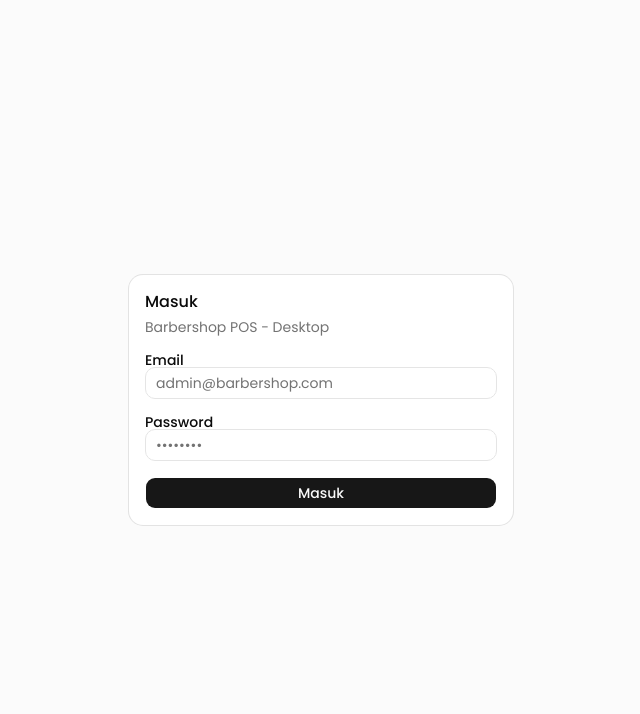
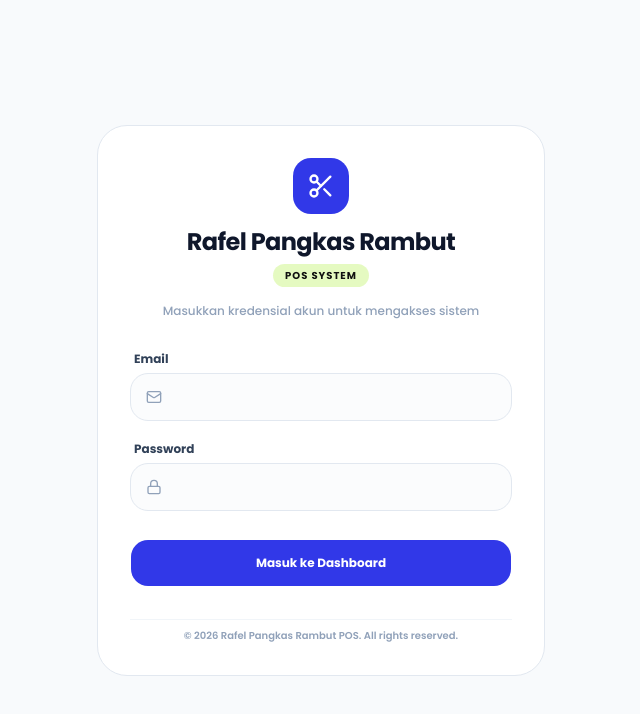
Before and after one commit to refiepratama-dev/barbershopAppV2-Dekstop, a Next.js app: page /login in a window 1280 px wide. Shown: the top 714 px of the page, without its empty margins (319-959 px from the left). Built offline with nearby package versions, Linux system fonts and the light colour scheme; no server answers.

Commit message:
restyle login page

```diff
--- a/app/login/page.tsx
+++ b/app/login/page.tsx
@@ -6,13 +6,7 @@ import { supabase } from "@/lib/supabase";
 import { Button } from "@/components/ui/button";
 import { Input } from "@/components/ui/input";
 import { Label } from "@/components/ui/label";
-import {
-  Card,
-  CardContent,
-  CardHeader,
-  CardTitle,
-  CardDescription,
-} from "@/components/ui/card";
+import { Scissors, Lock, Mail, Loader2, AlertCircle } from "lucide-react";
 
 export default function LoginPage() {
   const router = useRouter();
@@ -21,7 +15,9 @@ export default function LoginPage() {
   const [loading, setLoading] = useState(false);
   const [error, setError] = useState("");
 
-  async function handleLogin() {
+  async function handleLogin(e?: React.FormEvent) {
+    if (e) e.preventDefault();
+
     if (!email || !password) {
       setError("Email dan password wajib diisi");
       return;
@@ -46,42 +42,97 @@ export default function LoginPage() {
   }
 
   return (
-    <div className="w-full min-h-screen flex items-center justify-center bg-muted/40">
-      <Card className="w-full max-w-sm">
-        <CardHeader>
-          <CardTitle>Masuk</CardTitle>
-          <CardDescription>Barbershop POS - Desktop</CardDescription>
-        </CardHeader>
-        <CardContent className="flex flex-col gap-4">
-          <div>
-            <Label htmlFor="email">Email</Label>
+    <div className="min-h-screen w-full bg-slate-50 flex items-center justify-center p-4 font-sans text-[#111111]">
+      <div className="w-full max-w-md bg-white rounded-[30px] border border-slate-200 p-8 space-y-8">
+        {/* Header / Brand Identity */}
+        <div className="flex flex-col items-center text-center space-y-3">
+          <div className="w-14 h-14 rounded-2xl bg-[#3138E8] flex items-center justify-center text-white">
+            <Scissors className="w-7 h-7" />
+          </div>
+          <div className="space-y-1">
+            <h1 className="text-2xl font-black tracking-tight text-slate-900">
+              Rafel Pangkas Rambut
+            </h1>
+            <span className="inline-block px-3 py-1 rounded-full bg-[#BEF264]/40 text-[#111111] text-[10px] font-black tracking-widest uppercase">
+              POS SYSTEM
+            </span>
+          </div>
+          <p className="text-xs text-slate-400 font-medium pt-1">
+            Masukkan kredensial akun untuk mengakses sistem
+          </p>
+        </div>
+
+        {/* Form Login */}
+        <form onSubmit={handleLogin} className="space-y-5">
+          {error && (
+            <div className="flex items-center gap-2 p-3.5 text-xs text-red-600 bg-red-50 border border-red-100 rounded-2xl font-medium">
+              <AlertCircle className="w-4 h-4 shrink-0 text-red-500" />
+              <span>{error}</span>
+            </div>
+          )}
+
+          <div className="space-y-1.5">
+            <Label
+              htmlFor="email"
+              className="text-xs font-bold text-slate-700 ml-1"
+            >
+              Email
+            </Label>
+            <div className="relative">
+              <Mail className="w-4 h-4 absolute left-4 top-1/2 -translate-y-1/2 text-slate-400" />
               <Input
                 id="email"
                 type="email"
                 value={email}
                 onChange={(e) => setEmail(e.target.value)}
-              placeholder="admin@barbershop.com"
+                className="pl-11 h-12 rounded-2xl border-slate-200 bg-slate-50/50 text-xs font-medium focus-visible:ring-[#3138E8] focus-visible:bg-white transition-all shadow-none"
               />
             </div>
-          <div>
-            <Label htmlFor="password">Password</Label>
+          </div>
+
+          <div className="space-y-1.5">
+            <Label
+              htmlFor="password"
+              className="text-xs font-bold text-slate-700 ml-1"
+            >
+              Password
+            </Label>
+            <div className="relative">
+              <Lock className="w-4 h-4 absolute left-4 top-1/2 -translate-y-1/2 text-slate-400" />
               <Input
                 id="password"
                 type="password"
                 value={password}
                 onChange={(e) => setPassword(e.target.value)}
-              placeholder="••••••••"
-              onKeyDown={(e) => e.key === "Enter" && handleLogin()}
+                className="pl-11 h-12 rounded-2xl border-slate-200 bg-slate-50/50 text-xs font-medium focus-visible:ring-[#3138E8] focus-visible:bg-white transition-all shadow-none"
               />
             </div>
+          </div>
 
-          {error && <p className="text-sm text-destructive">{error}</p>}
+          <Button
+            type="submit"
+            disabled={loading}
+            className="w-full h-12 rounded-2xl bg-[#3138E8] hover:bg-[#252ab8] text-white font-bold text-xs transition-all duration-200 mt-2 shadow-none"
+          >
+            {loading ? (
+              <div className="flex items-center justify-center gap-2">
+                <Loader2 className="w-4 h-4 animate-spin" />
+                <span>Memproses...</span>
+              </div>
+            ) : (
+              "Masuk ke Dashboard"
+            )}
+          </Button>
+        </form>
 
-          <Button onClick={handleLogin} disabled={loading} className="w-full">
-            {loading ? "Memproses..." : "Masuk"}
-          </Button>
-        </CardContent>
-      </Card>
+        {/* Footer */}
+        <div className="text-center pt-2 border-t border-slate-100">
+          <p className="text-[10px] font-semibold text-slate-400">
+            © {new Date().getFullYear()} Rafel Pangkas Rambut POS. All rights
+            reserved.
+          </p>
+        </div>
+      </div>
     </div>
   );
 }
```
Lines whose indentation alone changed are shown as unchanged.
